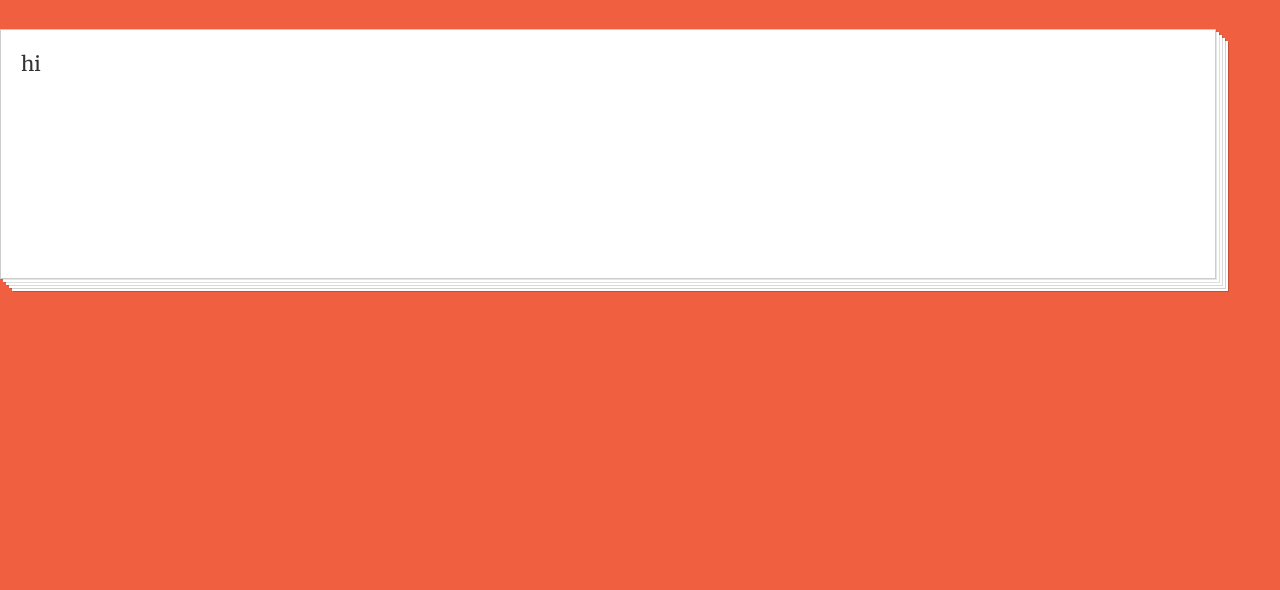
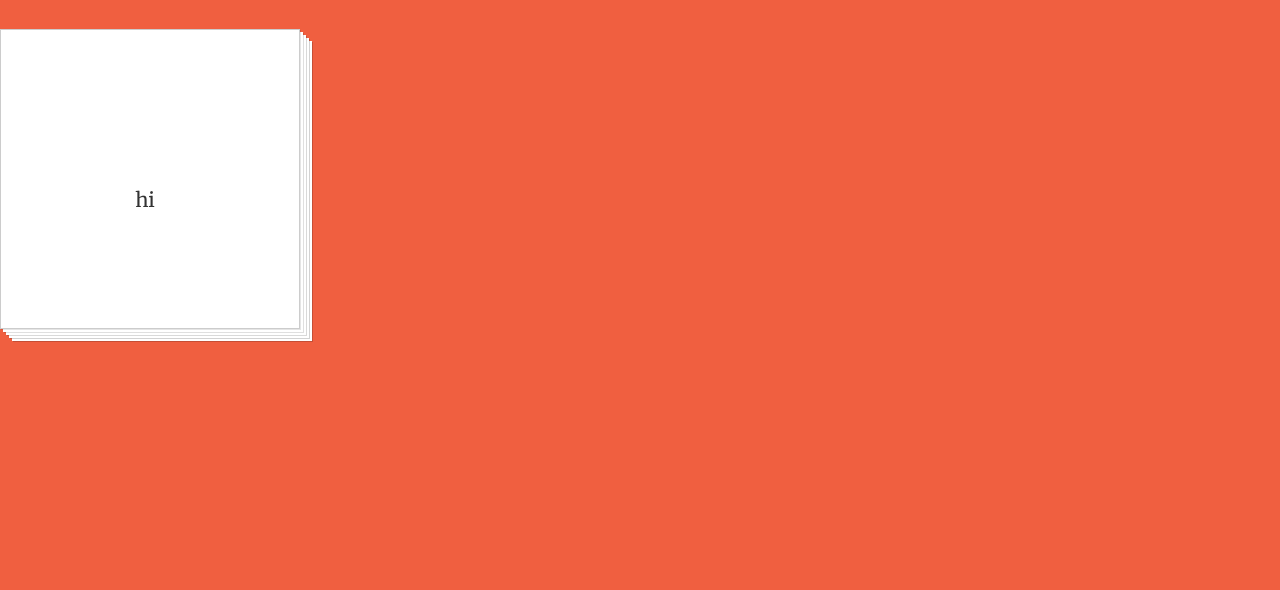
Before and after one commit to aruchames/ThorFlashCards, a Django app: template thor_web/templates/deck_app/deckview.html in a window 1280 px wide. Shown: the part 51-641 px from the top of the page. Run offline with Django 3.2, Linux system fonts and the light colour scheme; the template is opened without the code that fills it, so the values that code supplies are empty; some libraries are stand-ins or nearby versions.

Commit message:
deckview dummy functional

```diff
--- a/thor_web/static/css/deckview.css
+++ b/thor_web/static/css/deckview.css
@@ -1,15 +1,24 @@
 ::-webkit-scrollbar {
     display: none;
 }
-#deck {
-  margin: auto !important;
-  -webkit-touch-callout: none;
-  -webkit-user-select: none;
-  -khtml-user-select: none;
-  -moz-user-select: none;
-  -ms-user-select: none;
-  user-select: none;
+.stack {
   cursor: hand;
+  width: 300px;
+  height: 300px;
+  align-items: center;
+  justify-content:center;
+}
+#cardText{
+    line-height: 300px;
+    display: flex;
+    align-items: center;
+    justify-content: center;
+    flex-direction: column;
+}
+.stack:hover{
+    font-size: 22px;
+    height: 250px;
+    width: 325px;
 }
 .rotate-left {
   transform: rotate(0deg) scale(0.8);
--- a/thor_web/static/js/deckview.js
+++ b/thor_web/static/js/deckview.js
@@ -4,11 +4,24 @@ var cardLearner = {};
 var cards;
 var currentCard;
 
-$(document).ready(function(){
-    document.onkeydown = checkKey;
+$(document).on("keydown", function (e){
+    if (e.keyCode == '32') {
+        // spacebar to flip.
+	e.preventDefault();
+        thorFCflip();
+    }
+    else if (e.keyCode == '37') {
+	// left arrow
+	thorFCswipeLeft();
+    }
+    else if (e.keyCode == '39') {
+	// right arrow
+	thorFCswipeRight();
+    }
 });
 
-$(document).ready(function prepPage(){
+
+
 
 /*Get cards in deck from server.*/
 var pathname = window.location.href;
@@ -30,14 +43,13 @@ $(document).ready(function prepPage(){
 currentCard = cards[cardLearner.next()];
 
 thorFCloadCard();
-});
 
 
 function thorFCloadCard(){
 
     var cardHTML = "<div id='cardText'>" + currentCard.front + "</div>";
     $(".stack").append(cardHTML);
-
+    frontFacing = true;
     $(".stack").on("click", function(){
 	thorFCflip();
     });
@@ -53,42 +65,28 @@ function thorFCloadCard(){
 
 function thorFCflip(){
     if (frontFacing){
-        $(".stack").text(currentCard.back);
+        $("#cardText").text(currentCard.back);
         frontFacing = false;
     }
     else{
-        $(".stack").text(currentCard.front);
+        $("#cardText").text(currentCard.front);
         frontFacing = true;
     }
 }
 
-function thorFCswipeRight(){
-    $('#cardText').addClass('rotate-left').delay(700).fadeOut(1);
-    $('#cardText').find('.status').remove();
+function fadeOutComplete(){
+	$('#cardText').remove();
 	currentCard = cards[cardLearner.next()];
 	thorFCloadCard();
     }
+function thorFCswipeRight(){
+    if(!frontFacing){
+	$('#cardText').addClass('rotate-left').delay(700).fadeOut(1, fadeOutComplete);
+    }
+}
 
 function thorFCswipeLeft(){
-    $(this).addClass('rotate-right').delay(700).fadeOut(1);
-    $('.buddy').find('.status').remove();
-    currentCard = cards[cardLearner.next()];
-    thorFCloadCard();
-}
-
-function checkKey(e) {
-    e = e || window.event;
-
-    if (e.keyCode == '32' && !frontFacing) {
-        // spacebar to flip if card is on back.
-        thorFCflip();
-    }
-    else if (e.keyCode == '37') {
-       // left arrow
-       thorFCswipeLeft();
-    }
-    else if (e.keyCode == '39') {
-       // right arrow
-       thorFCswipeRight();
+    if(!frontFacing){
+	$("#cardText").addClass('rotate-right').delay(700).fadeOut(1, fadeOutComplete);
     }
 }
```
Lines whose indentation alone changed are shown as unchanged.
